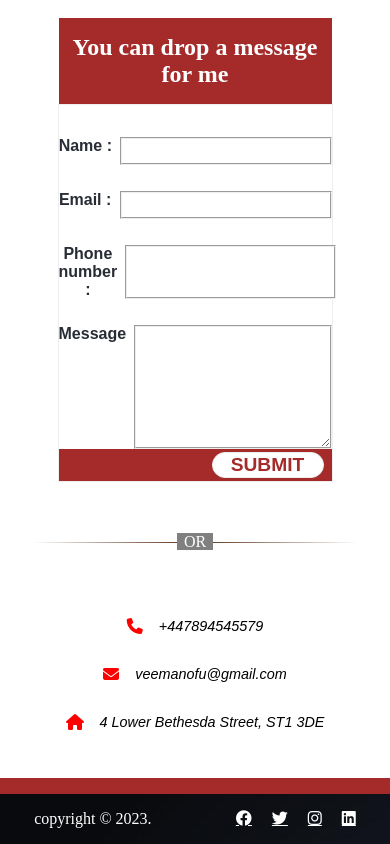
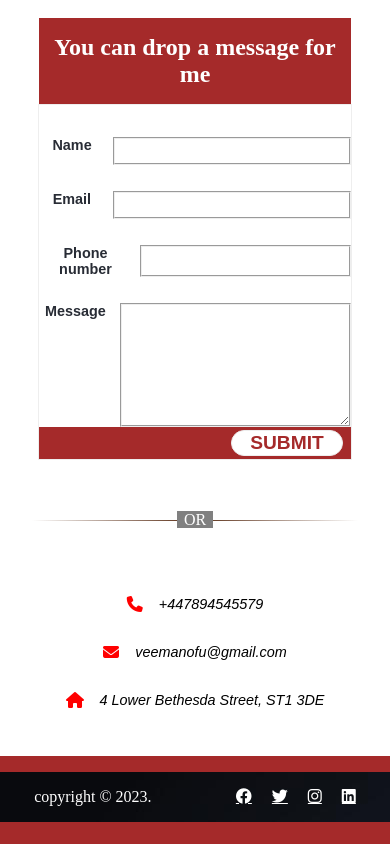
Before and after one commit to crestedvee/Ivan-A-Portfolio, a plain HTML site: page index.html in a window 390 px wide. Shown: the part 2734-3578 px from the top of the page. After the commit the page ends 3556 px from the top, so only its background shows below. Drawn offline with Linux system fonts and the light colour scheme; a web font is replaced by a local one.

Commit message:
made more changes

```diff
--- a/index.css
+++ b/index.css
@@ -730,16 +730,20 @@
   }
 
   .main-form {
-    width: 70%;
+    width: 80%;
   }
 
   #h2-contact {
-    width: 70%;
+    width: 80%;
   }
 
   .contact-div {
     flex-direction: column;
     align-items: center;
+  }
+
+  .user-label {
+    font-size: 0.9rem;
   }
 
   /*body contact section*/
--- a/index.html
+++ b/index.html
@@ -181,16 +181,16 @@
         <div class="contact-form">
           <form class="main-form" id="main-form">
             <div>
-              <label for="username" class="user-label" id="l1"> Name :</label>
+              <label for="username" class="user-label" id="l1"> Name </label>
               <input type="text" class="username" id="username" required minlength="2" maxlength="30"><br />
             </div>
             <div>
-              <label for="email" class="user-label" id="l2">Email :</label>
+              <label for="email" class="user-label" id="l2">Email </label>
               <input type="text" class="username" id="email" required minlength="2" maxlength="30"
                 pattern="[a-zA-Z]"><br />
             </div>
             <div>
-              <label for="num" class="user-label" id="l3">Phone number :</label>
+              <label for="num" class="user-label" id="l3">Phone number </label>
               <input type="number" class="username" id="num" required pattern="[0-9] {11,12}"><br />
             </div>
             <div>
```
Also changed, not shown: 1 other file.
